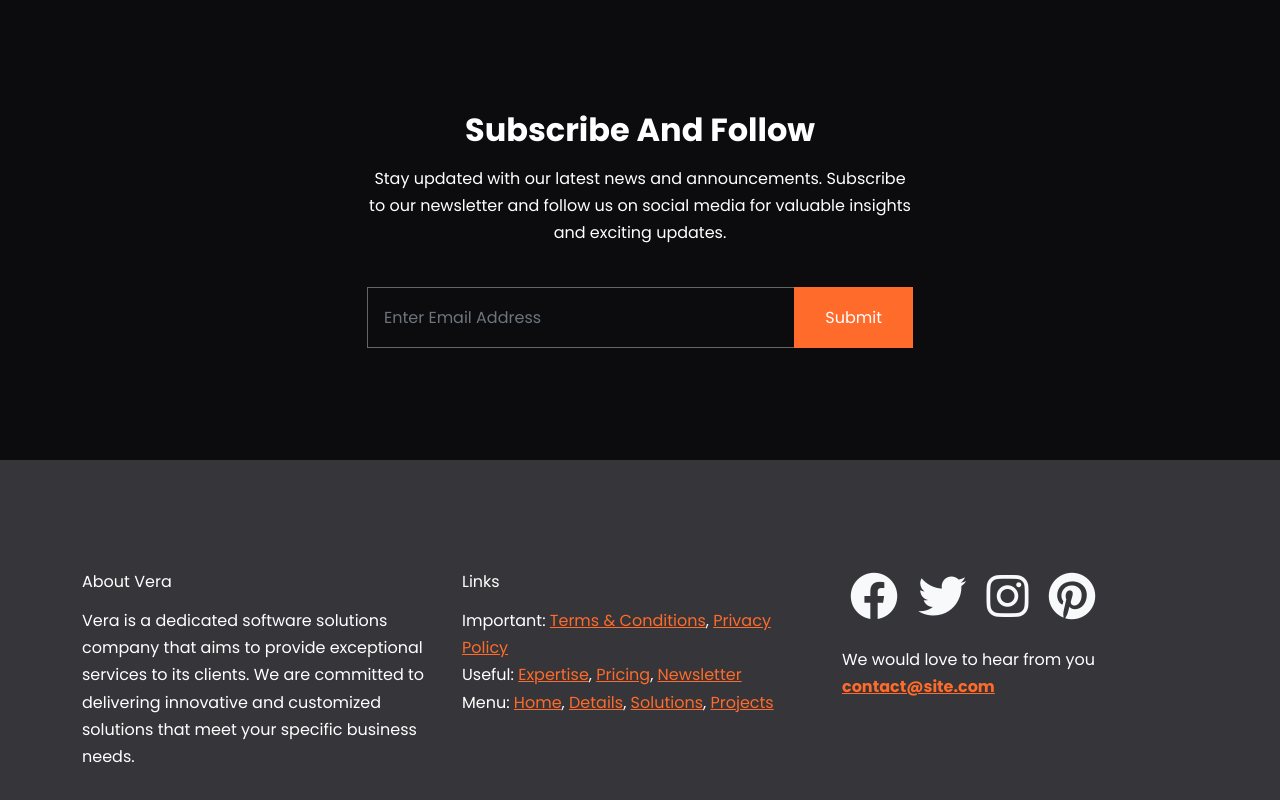
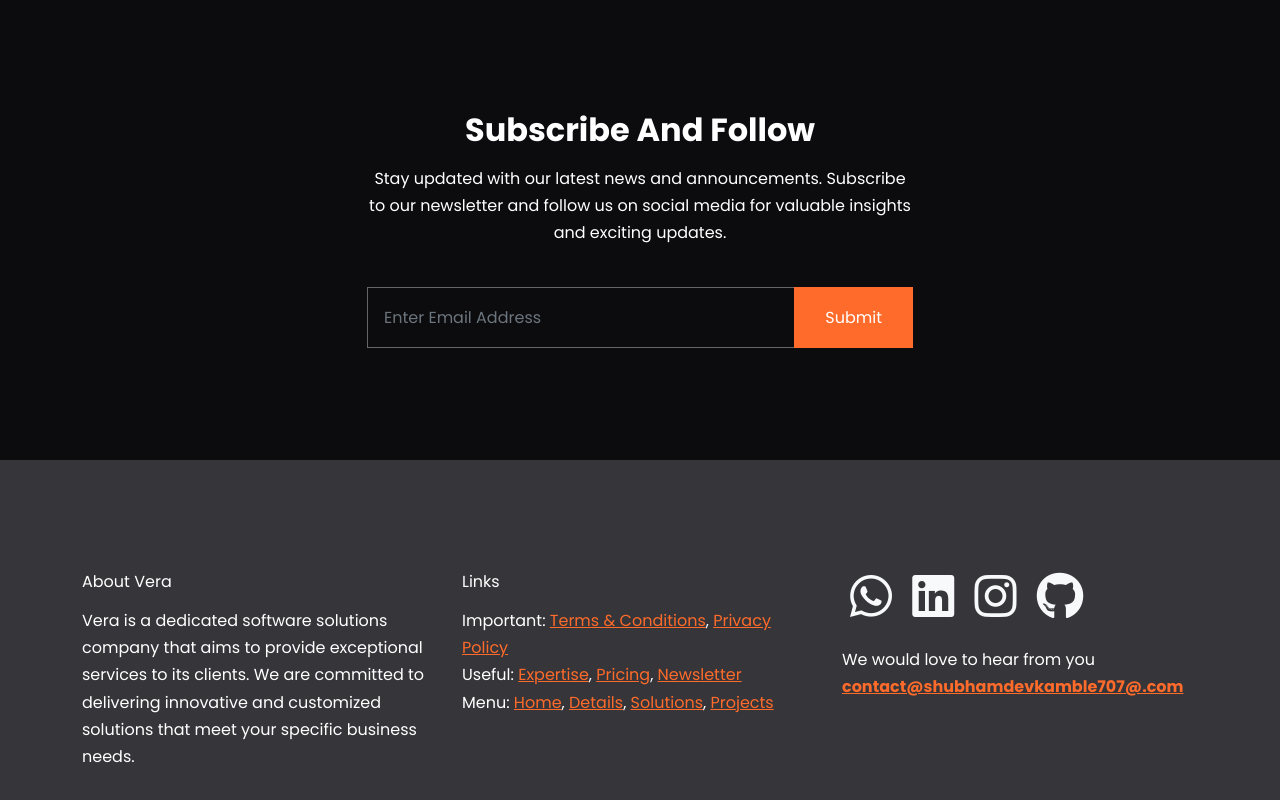
Before and after one commit to Shubhamd1011/VERA-Softwares-website, a website: page index.html in a window 1280 px wide. Shown: the part 7350-8150 px from the top of the page. Drawn offline with Linux system fonts and the light colour scheme.

Commit message:
Update index.html

```diff
--- a/index.html
+++ b/index.html
@@ -944,24 +944,22 @@
           </div>
           <div class="col-md-4 my-3">
             <div class="mb-4">
-              <a href="#" class="text-decoration-none">
-                <i class="fab fa-facebook fa-3x text-light mx-2"></i>
+ <a href="https://wa.me/9028143707" target="_blank" class="text-decoration-none">
+              <i class="fab fa-whatsapp fa-3x text-light mx-2"></i>
             </a>
-              <a href="#" class="text-decoration-none">
-                <i class="fab fa-twitter fa-3x text-light mx-2"></i>
+             <a href="https://www.linkedin.com/in/shubham-devkamble1011/" target="_blank" class="text-decoration-none">
+              <i class="fab fa-linkedin fa-3x text-light mx-2"></i>
             </a>
-              <a href="#" class="text-decoration-none">
+ <a href="https://www.instagram.com/shubhamd_10_07/" target="_blank" class="text-decoration-none">
               <i class="fab fa-instagram fa-3x text-light mx-2"></i>
             </a>
-              <a href="#" class="text-decoration-none">
-                <i class="fab fa-pinterest fa-3x text-light mx-2"></i>
+          <a href="https://github.com/Shubhamd1011" target="_blank" class="text-decoration-none">
+              <i class="fab fa-github fa-3x text-light mx-2"></i>
             </a>
             </div>
             <p>
            We would love to hear from you
-              <a href="mailto:contact@site.com"
-                ><strong>contact@site.com</strong></a
-              >
+            <a href="mailto:shubhamdevkamble707@.com"><strong>contact@shubhamdevkamble707@.com</strong></a>
             </p>
           </div>
         </div>
```
Lines whose indentation alone changed are shown as unchanged.
